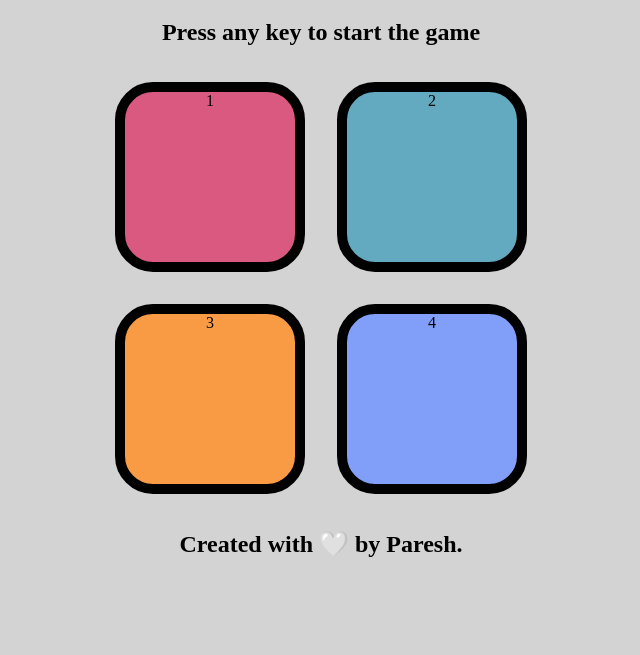
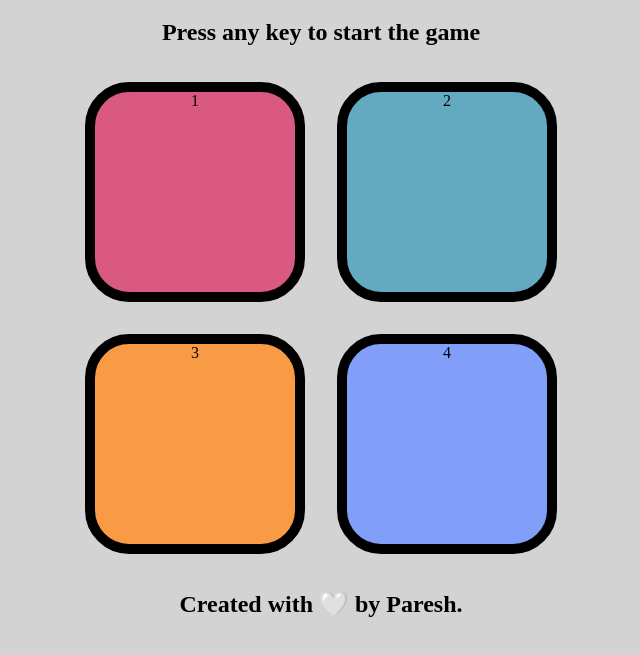
Before and after one commit to Paresh-Patil-11/Simon-Game, a plain HTML site: page index.html in a window 1280 px wide. Shown: the part 61-716 px from the top of the page, without its empty margins (319-959 px from the left). Drawn offline with Linux system fonts and the light colour scheme.

Commit message:
update css

```diff
--- a/style.css
+++ b/style.css
@@ -3,8 +3,8 @@ body{
     background-color:lightgray;
 }
 .btn{
-    height: 170px;
-    width: 170px;
+    height: 200px;
+    width: 200px;
     border-radius:20%;
     border:10px solid black;
     margin: 1rem;
```
